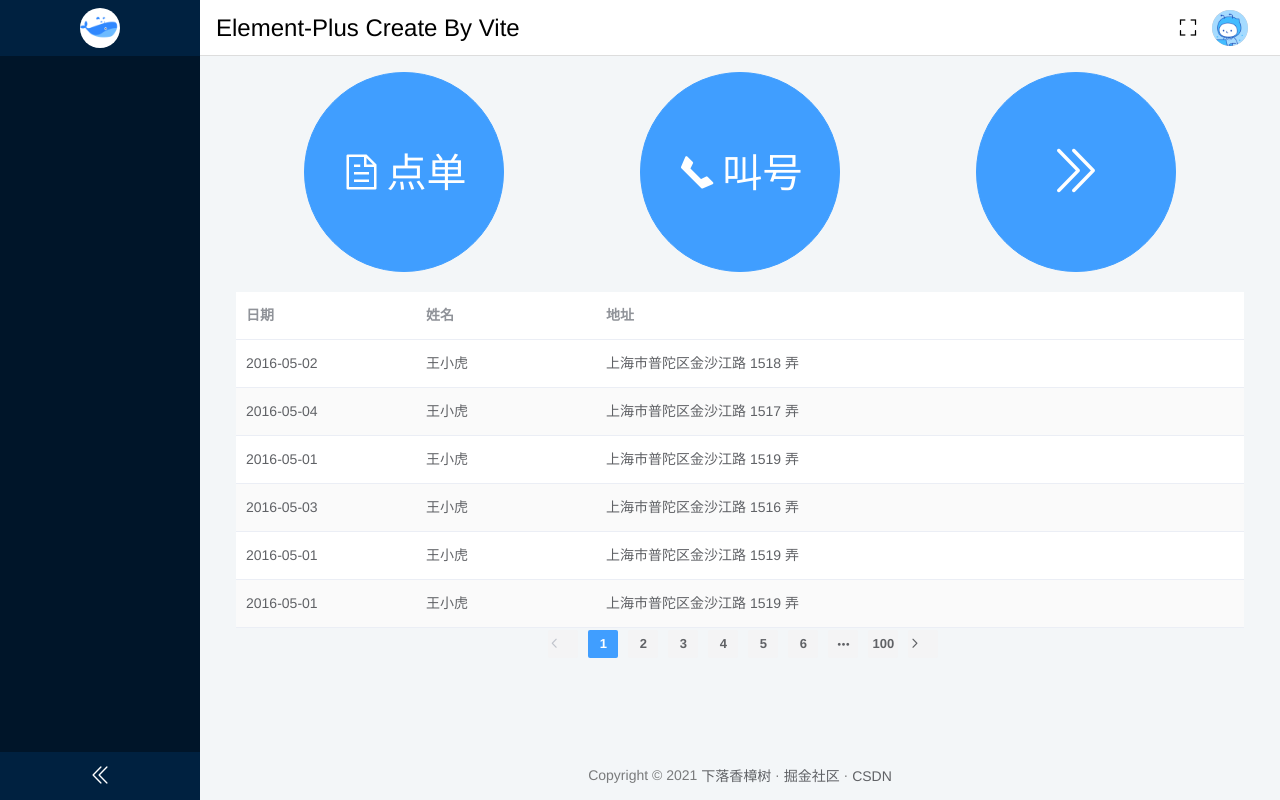
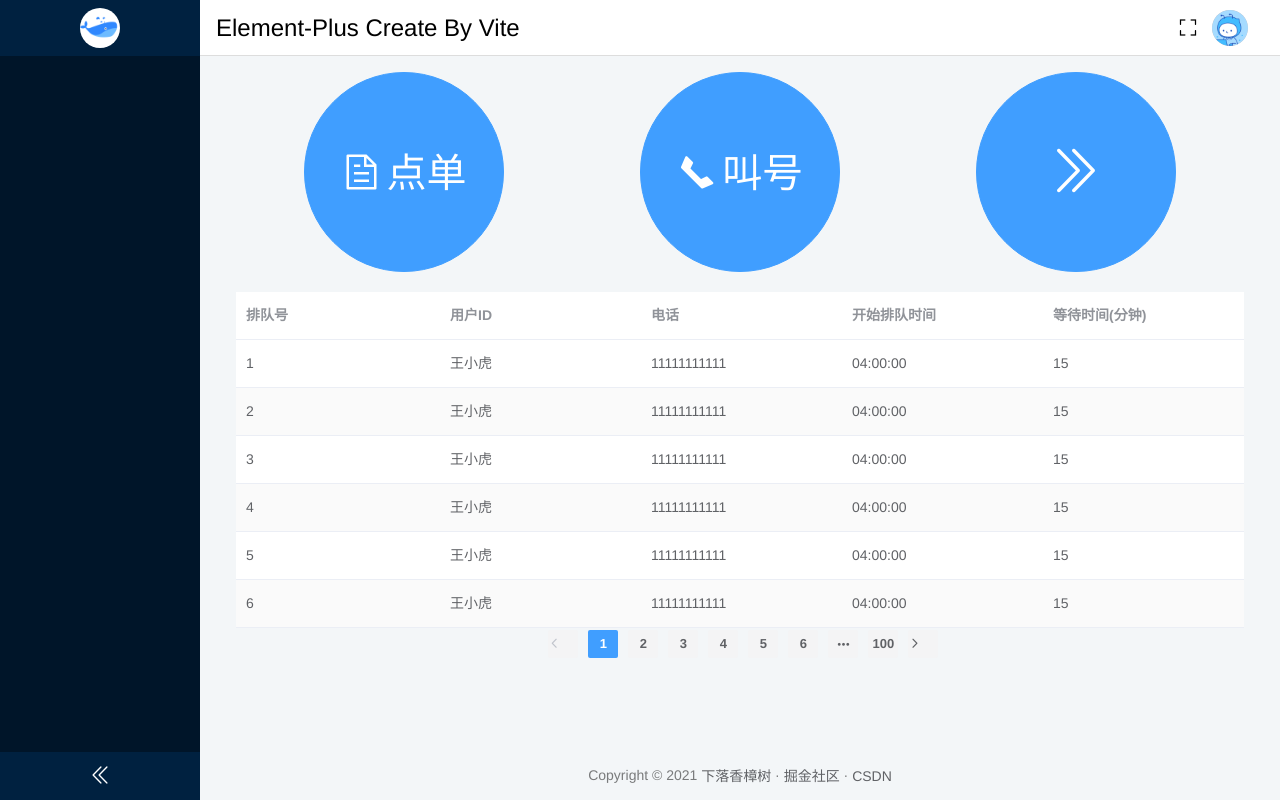
Before and after one commit to BlankAtom/real-time-order-queue-sys, a Vue app in the folder source/real_order_web/: page /player in a window 1280 px wide. Built offline with nearby package versions, Linux system fonts and the light colour scheme; sample sign-in values are in the browser's storage; what secure-ls would draw is missing.

Commit message:
修改：将富文本编辑页面改为点单页面 修改：对排队叫号页面进行表的补充

```diff
--- a/source/real_order_web/src/router/router.js
+++ b/source/real_order_web/src/router/router.js
@@ -56,9 +56,9 @@ const layoutMap = [
     },
     {
         path: "editor",
-        name: "Editor",
-        meta: { title: "富文本编辑器", icon: "el-icon-s-comment" },
-        component: () => import("../views/common/Editor.vue")
+        name: "Order",
+        meta: { title: "点单", icon: "el-icon-document" },
+        component: () => import("../views/common/Order.vue")
     },
     {
         path: "user",
--- a/source/real_order_web/src/views/common/Calling.vue
+++ b/source/real_order_web/src/views/common/Calling.vue
@@ -3,9 +3,9 @@
     <el-container style="height: 100%">
       <el-header height="200px">
         <div>
-          <div class="btn"><el-button type="primary" circle style="font-size: 40px" icon="el-icon-document">点单</el-button></div>
-          <div class="btn"><el-button type="primary" circle style="font-size: 40px" icon="el-icon-phone">叫号</el-button></div>
-          <div class="btn"><el-button type="primary" circle style="font-size: 60px" icon="el-icon-d-arrow-right"/></div>
+          <div class="btn"><el-button type="primary" circle style="font-size: 40px" icon="el-icon-document" @click.native="menu()">点单</el-button></div>
+          <div class="btn"><el-button type="primary" circle style="font-size: 40px" icon="el-icon-phone" @click.native="call()">叫号</el-button></div>
+          <div class="btn"><el-button type="primary" circle style="font-size: 60px" icon="el-icon-d-arrow-right" @click.native="next()"/></div>
         </div>
       </el-header>
       <el-main>
@@ -14,18 +14,24 @@
             stripe
             style="width: 100%">
           <el-table-column
-              prop="date"
-              label="日期"
-              width="180">
+              prop="o_id"
+              label="排队号">
           </el-table-column>
           <el-table-column
-              prop="name"
-              label="姓名"
-              width="180">
+              prop="c_id"
+              label="用户ID">
           </el-table-column>
           <el-table-column
-              prop="address"
-              label="地址">
+              prop="c_phone"
+              label="电话">
+          </el-table-column>
+          <el-table-column
+              prop="o_start_time"
+              label="开始排队时间">
+          </el-table-column>
+          <el-table-column
+              prop="wait_time"
+              label="等待时间(分钟)">
           </el-table-column>
         </el-table>
         <el-pagination
@@ -46,33 +52,53 @@
 <script>
 export default {
   methods: {
+    next(){
+      alert("下一位")
+    },
+    call(){
+      alert("叫号")
+    },
+    menu(){
+      this.$router.replace({name: 'Order'})
+    },
     page(currentPage){
       const _this = this
-      _this.total = 1000
       _this.tableData = [{
-        date: '2016-05-02',
-        name: '王小虎'+currentPage,
-        address: '上海市普陀区金沙江路 1518 弄'
+        o_id: '1',
+        c_id: '王小虎'+currentPage,
+        c_phone: '11111111111',
+        o_start_time: '04:00:00',
+        wait_time: '15'
       }, {
-        date: '2016-05-04',
-        name: '王小虎',
-        address: '上海市普陀区金沙江路 1517 弄'
+        o_id: '2',
+        c_id: '王小虎',
+        c_phone: '11111111111',
+        o_start_time: '04:00:00',
+        wait_time: '15'
       }, {
-        date: '2016-05-01',
-        name: '王小虎',
-        address: '上海市普陀区金沙江路 1519 弄'
+        o_id: '3',
+        c_id: '王小虎',
+        c_phone: '11111111111',
+        o_start_time: '04:00:00',
+        wait_time: '15'
       }, {
-        date: '2016-05-03',
-        name: '王小虎',
-        address: '上海市普陀区金沙江路 1516 弄'
+        o_id: '4',
+        c_id: '王小虎',
+        c_phone: '11111111111',
+        o_start_time: '04:00:00',
+        wait_time: '15'
       }, {
-        date: '2016-05-01',
-        name: '王小虎',
-        address: '上海市普陀区金沙江路 1519 弄'
+        o_id: '5',
+        c_id: '王小虎',
+        c_phone: '11111111111',
+        o_start_time: '04:00:00',
+        wait_time: '15'
       }, {
-        date: '2016-05-01',
-        name: '王小虎',
-        address: '上海市普陀区金沙江路 1519 弄'
+        o_id: '6',
+        c_id: '王小虎',
+        c_phone: '11111111111',
+        o_start_time: '04:00:00',
+        wait_time: '15'
       }]
     }
   },
@@ -80,29 +106,41 @@ export default {
     const _this = this
     _this.total = 1000
     _this.tableData = [{
-      date: '2016-05-02',
-      name: '王小虎',
-      address: '上海市普陀区金沙江路 1518 弄'
+      o_id: '1',
+      c_id: '王小虎',
+      c_phone: '11111111111',
+      o_start_time: '04:00:00',
+      wait_time: '15'
     }, {
-      date: '2016-05-04',
-      name: '王小虎',
-      address: '上海市普陀区金沙江路 1517 弄'
+      o_id: '2',
+      c_id: '王小虎',
+      c_phone: '11111111111',
+      o_start_time: '04:00:00',
+      wait_time: '15'
     }, {
-      date: '2016-05-01',
-      name: '王小虎',
-      address: '上海市普陀区金沙江路 1519 弄'
+      o_id: '3',
+      c_id: '王小虎',
+      c_phone: '11111111111',
+      o_start_time: '04:00:00',
+      wait_time: '15'
     }, {
-      date: '2016-05-03',
-      name: '王小虎',
-      address: '上海市普陀区金沙江路 1516 弄'
+      o_id: '4',
+      c_id: '王小虎',
+      c_phone: '11111111111',
+      o_start_time: '04:00:00',
+      wait_time: '15'
     }, {
-      date: '2016-05-01',
-      name: '王小虎',
-      address: '上海市普陀区金沙江路 1519 弄'
+      o_id: '5',
+      c_id: '王小虎',
+      c_phone: '11111111111',
+      o_start_time: '04:00:00',
+      wait_time: '15'
     }, {
-      date: '2016-05-01',
-      name: '王小虎',
-      address: '上海市普陀区金沙江路 1519 弄'
+      o_id: '6',
+      c_id: '王小虎',
+      c_phone: '11111111111',
+      o_start_time: '04:00:00',
+      wait_time: '15'
     }]
   },
   data() {
@@ -110,7 +148,7 @@ export default {
       total: null,
       tableData: null
     }
-  }
+  },
 };
 </script>
 <style lang="scss" scoped>
--- a/source/real_order_web/src/views/common/Editor.vue
+++ b/source/real_order_web/src/views/common/Order.vue
@@ -2,7 +2,7 @@
     <el-card shadow="never" class="index">
         <template #header>
             <div class="card_header">
-                <b>富文本编辑器</b>
+                <b>用户点单</b>
             </div>
         </template>
         <!-- 富文本 -->
```
